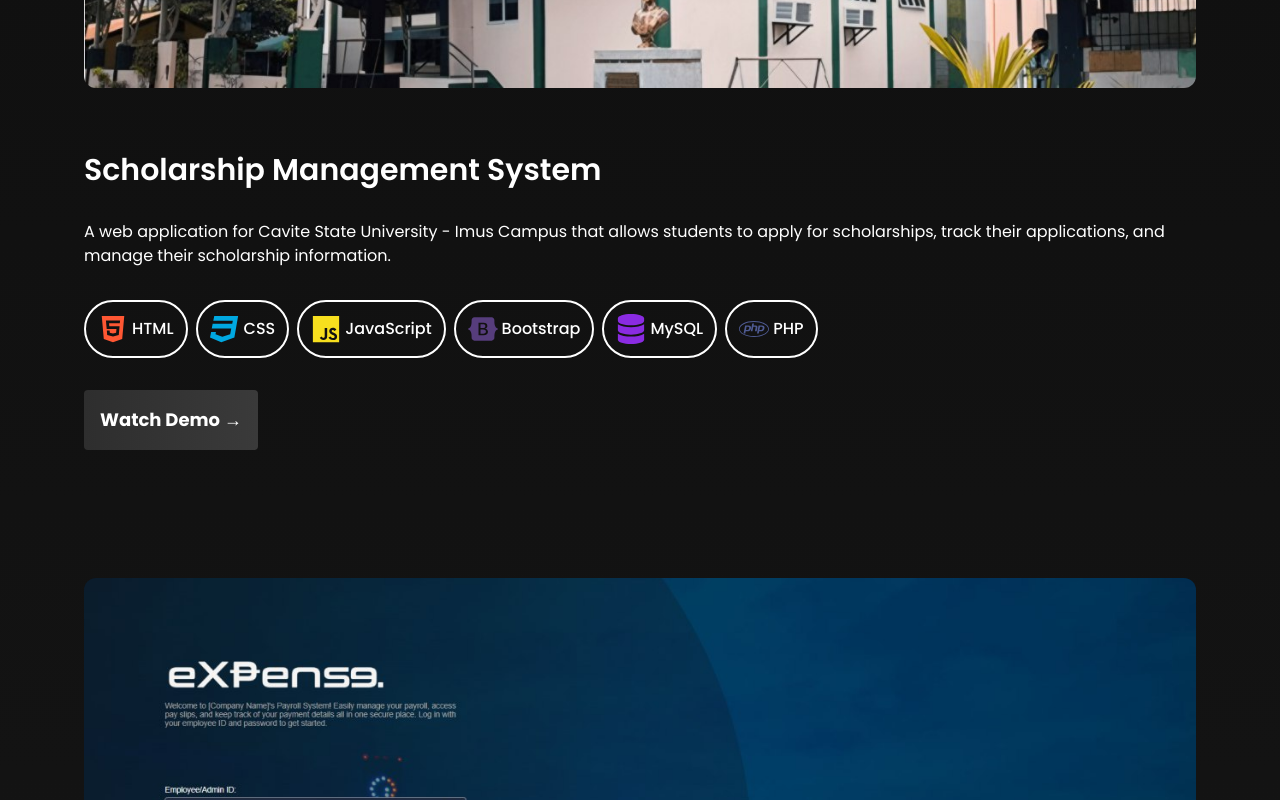
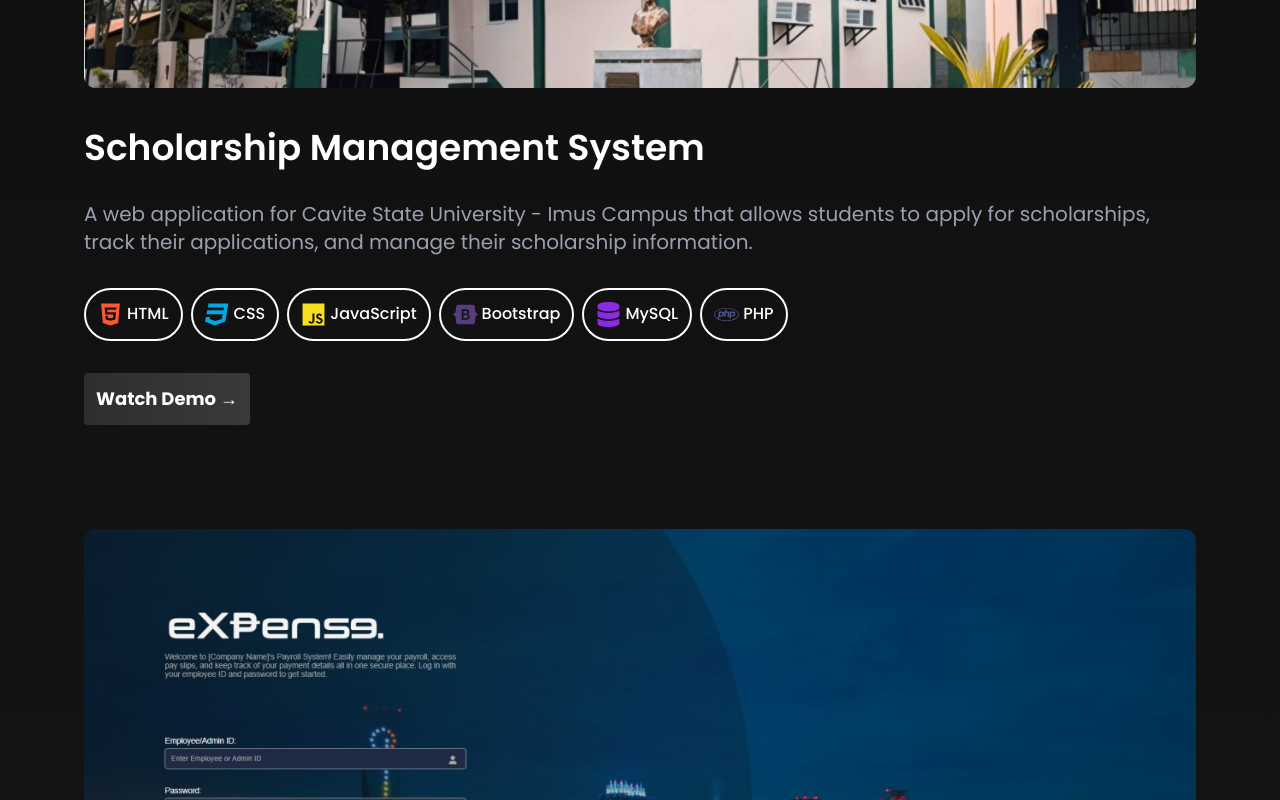
Before and after one commit to TokwatBaby/Team-Portfolio, a React (Vite) app in the folder team-portfolio/: page /ProjectPage in a window 1280 px wide. Shown: the part 840-1640 px from the top of the page. Built offline with nearby package versions, Linux system fonts and the light colour scheme.

Commit message:
Update ProjectDiv.jsx

```diff
--- a/team-portfolio/src/components/ProjectDiv.jsx
+++ b/team-portfolio/src/components/ProjectDiv.jsx
@@ -49,7 +49,7 @@ const ProjectDiv = ({ ProjectImg, ProjectTitle, ProjectDesc, href }) => {
 
             {/* Text & Tech Stack Section */}
             <motion.div
-                className="flex flex-col text-white gap-8 py-6"
+                className="flex flex-col text-white gap-8"
                 initial={{ opacity: 0, scale: 0.9, y: 20 }}
                 whileInView={{ opacity: 1, scale: 1, y: 0 }}
                 transition={{ ...transitionSettings, delay: isMobile ? 0 : 0.1 }}
@@ -57,7 +57,7 @@ const ProjectDiv = ({ ProjectImg, ProjectTitle, ProjectDesc, href }) => {
             >
                 {/* Title */}
                 <motion.h2
-                    className="text-3xl font-semibold"
+                    className="text-xl sm:text-4xl font-semibold"
                     initial={{ opacity: 0, y: 20 }}
                     whileInView={{ opacity: 1, y: 0 }}
                     transition={{ ...transitionSettings, delay: isMobile ? 0 : 0.1 }}
@@ -68,7 +68,7 @@ const ProjectDiv = ({ ProjectImg, ProjectTitle, ProjectDesc, href }) => {
 
                 {/* Description */}
                 <motion.p
-                    className="text-1xl opacity-50"
+                    className="text-base sm:text-xl text-gray-400"
                     initial={{ opacity: 0, y: 20 }}
                     whileInView={{ opacity: 1, y: 0 }}
                     transition={{ ...transitionSettings, delay: isMobile ? 0 : 0.1 }}
@@ -80,17 +80,17 @@ const ProjectDiv = ({ ProjectImg, ProjectTitle, ProjectDesc, href }) => {
                 {/* Tech Stack - now delayed after description */}
                 <div className="flex flex-wrap gap-2">
                     {[{
-                        icon: <FaHtml5 color="#FF5733" size={30} />, label: "HTML"
+                        icon: <FaHtml5 color="#FF5733" size={25} />, label: "HTML"
                     }, {
-                        icon: <FaCss3 color="#00A8E1" size={30} />, label: "CSS"
+                        icon: <FaCss3 color="#00A8E1" size={25} />, label: "CSS"
                     }, {
-                        icon: <FaJs color="#F7DF1E" size={30} />, label: "JavaScript"
+                        icon: <FaJs color="#F7DF1E" size={25} />, label: "JavaScript"
                     }, {
-                        icon: <FaBootstrap color="#563D7C" size={30} />, label: "Bootstrap"
+                        icon: <FaBootstrap color="#563D7C" size={25} />, label: "Bootstrap"
                     }, {
-                        icon: <FaDatabase color="#8A2BE2" size={30} />, label: "MySQL"
+                        icon: <FaDatabase color="#8A2BE2" size={25} />, label: "MySQL"
                     }, {
-                        icon: <FaPhp color="#4F5B93" size={30} />, label: "PHP"
+                        icon: <FaPhp color="#4F5B93" size={25} />, label: "PHP"
                     }].map(({ icon, label }, idx) => (
                         <motion.div
                             key={label}
@@ -112,9 +112,9 @@ const ProjectDiv = ({ ProjectImg, ProjectTitle, ProjectDesc, href }) => {
                 </div>
 
                 {/* Button */}
-                <a href={href} className="bg-[linear-gradient(to_right,_#2E2E2E,_#3A3A3A)] rounded w-fit px-4">
+                <a href={href} className="bg-[linear-gradient(to_right,_#2E2E2E,_#3A3A3A)] rounded w-fit px-3">
                     <motion.button
-                        className="text-start text-lg text-transparent bg-[#FFFFFF] bg-clip-text font-bold py-4
+                        className="text-start text-lg text-transparent bg-[#FFFFFF] bg-clip-text font-bold py-3
                                    hover:bg-[linear-gradient(to_right,_#00FFFF,_#00A3FF)] transition duration-300 ease-in-out"
                         whileHover={{ scale: 1.05 }}
                         transition={{ ease: "easeOut" }}
```
